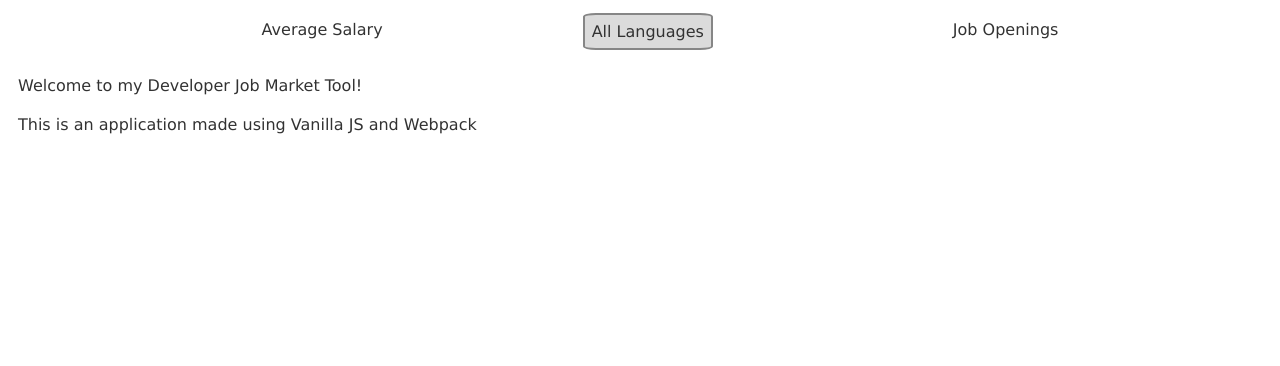
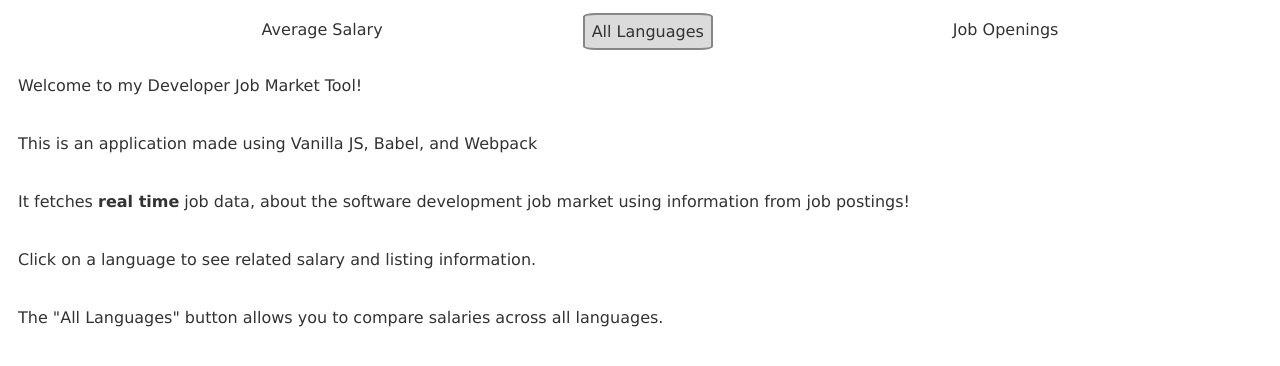
Before and after one commit to treypisano/developer-job-market, a website built with webpack: page index.html in a window 1280 px wide. Shown: the part 100-466 px from the top of the page. Built offline with nearby package versions, Linux system fonts and the light colour scheme; no server answers.

Commit message:
add styling around info box and text

```diff
--- a/index.html
+++ b/index.html
@@ -46,7 +46,14 @@
       <div class="info-bar">
         <div class="info-text">
           <p>Welcome to my Developer Job Market Tool!</p>
-          <p>This is an application made using Vanilla JS and Webpack</p>
+          <br>
+          <p>This is an application made using Vanilla JS, Babel, and Webpack</p>
+          <br>
+          <p>It fetches <b>real time</b> job data, about the software development job market using information from job postings!</p>
+          <br>
+          <p>Click on a language to see related salary and listing information.</p>
+          <br>
+          <p>The "All Languages" button allows you to compare salaries across all languages.</p>
         </div>
       </div>
     </div>
```
Also changed, not shown: dist/main.css.
